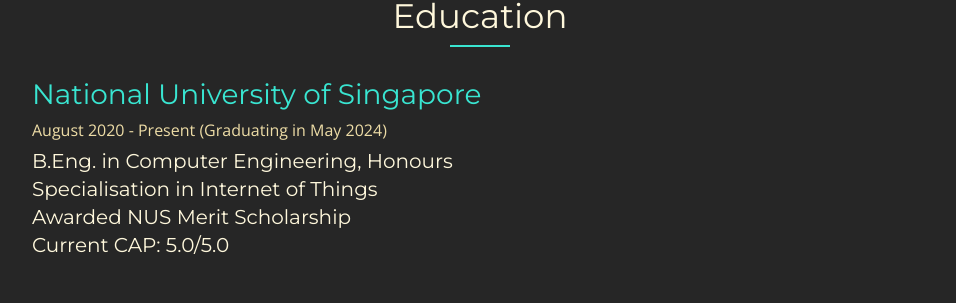
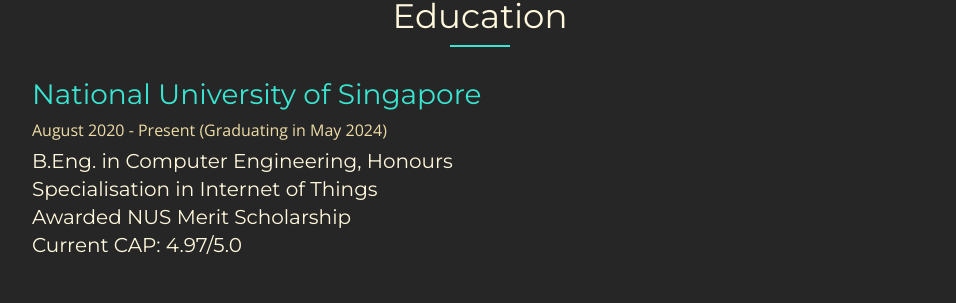
Before and after one commit to justinfidelis/justinfidelis.github.io, a React (Create React App) app in the folder portfolio/: page / in a window 1280 px wide. Shown: the part 1966-2269 px from the top of the page, without its empty margins (160-1116 px from the left). Built offline with nearby package versions, Linux system fonts and the light colour scheme.

Commit message:
Update grade

```diff
--- a/portfolio/src/components/Education.jsx
+++ b/portfolio/src/components/Education.jsx
@@ -13,7 +13,7 @@
                         B.Eng. in Computer Engineering, Honours <br/>
                         Specialisation in Internet of Things <br/>
                         Awarded NUS Merit Scholarship <br/>
-                        Current CAP: 5.0/5.0
+                        Current CAP: 4.97/5.0
                     </div>
                 </div>
 
```
